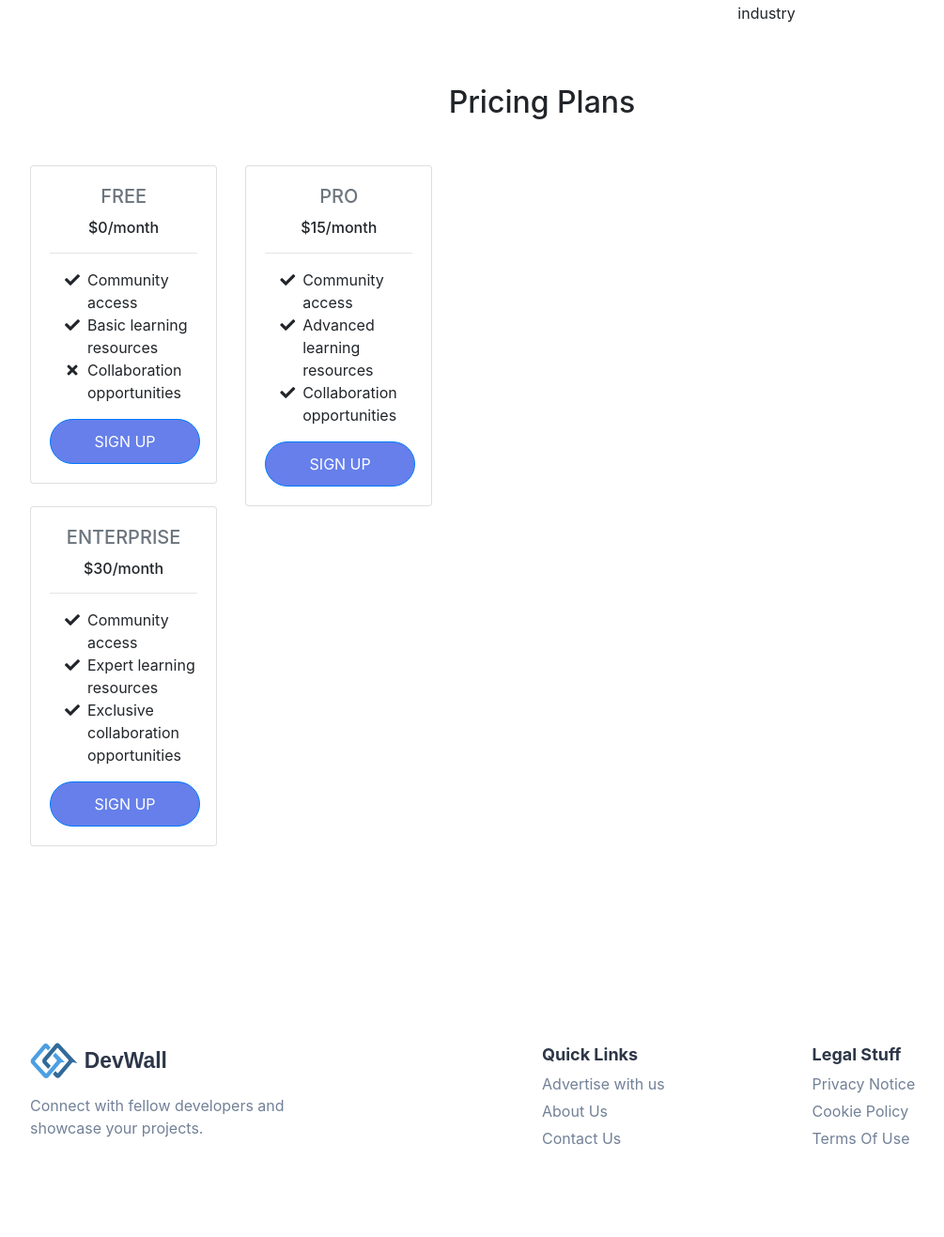
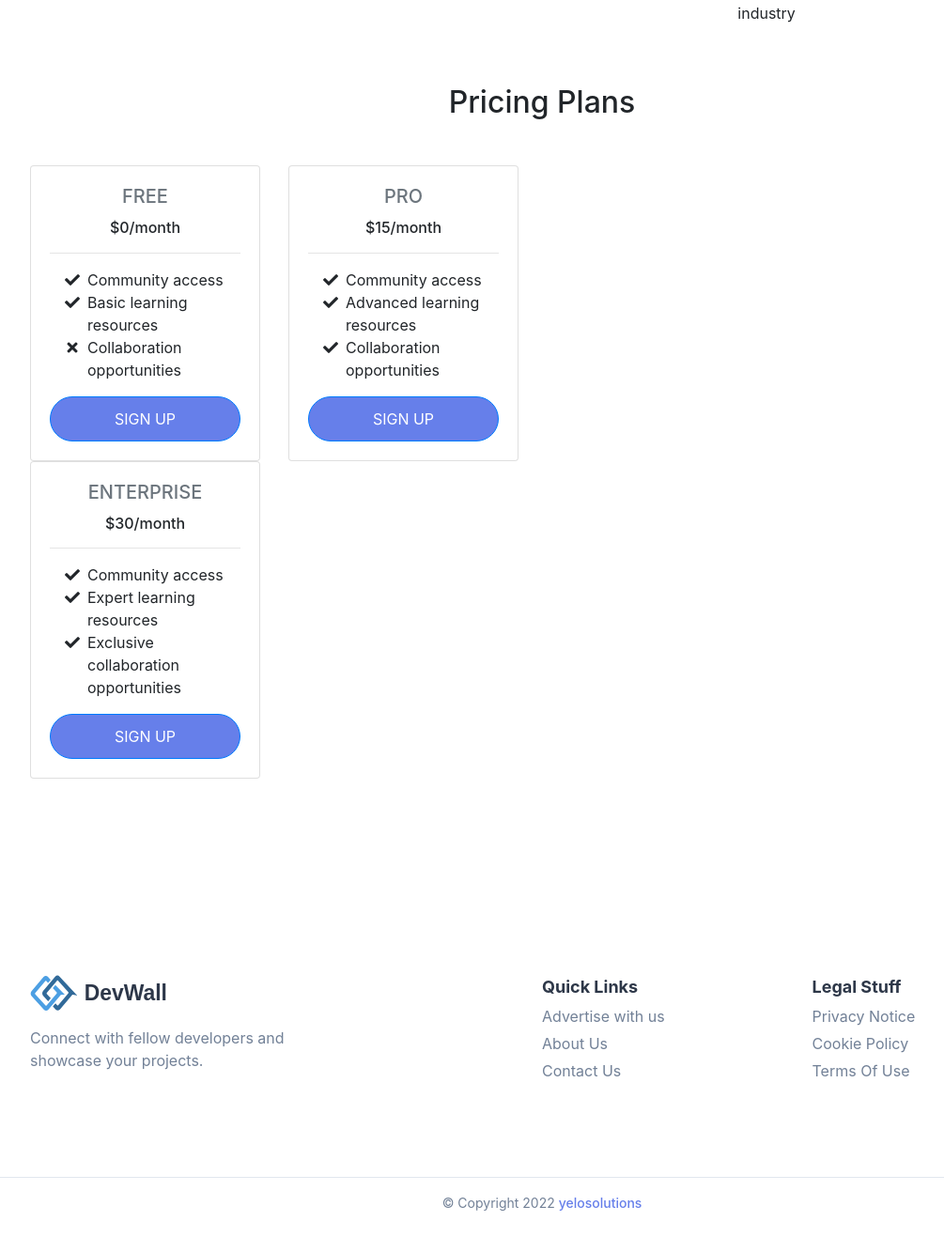
Before and after one commit to yelosolutions/DevWall, a Flask app: page /landing in a window 1280 px wide. Shown: the part 779-2096 px from the top of the page at 94% size, without its empty margins (63-1068 px from the left). After the commit the page ends 2068 px from the top, so only its background shows below. Run offline with Flask 3, Linux system fonts and the light colour scheme; some libraries are stand-ins or nearby versions.

Commit message:
18th dec changes

```diff
--- a/app/templates/base.html
+++ b/app/templates/base.html
@@ -171,8 +171,8 @@
 
                     <a href="#" class="footer-logo">
                         <img src="./static/images/logo-light.svg" alt="DevWall's Logo" width="150" height="40"
-                            >
-                        <img src="./static/images/logo-light.svg" alt="DevWall's Logo" width="150" height="40"
+                            class="logo-light">
+                        <img src="./static/images/logo-dark.svg" alt="DevWall's Logo" width="150" height="40"
                             class="logo-dark">
                     </a>
 
--- a/app/templates/landing.html
+++ b/app/templates/landing.html
@@ -38,8 +38,8 @@
                 <h2 class="text-center mb-5">Pricing Plans</h2>
                 <div class="container">
                     <div class="row">
-                        <div class="col-lg-5">
-                            <div class="card mb-5 mb-lg-0">
+                        <div class="col-lg-6">
+                            <div class="card mb-4 mb-lg-0">
                                 <div class="card-body">
                                     <h5 class="card-title text-muted text-uppercase text-center">Free</h5>
                                     <h6 class="card-price text-center">$0<span class="period">/month</span></h6>
@@ -53,8 +53,8 @@
                                 </div>
                             </div>
                         </div>
-                        <div class="col-lg-5">
-                            <div class="card mb-5 mb-lg-0">
+                        <div class="col-lg-6">
+                            <div class="card mb-4 mb-lg-0">
                                 <div class="card-body">
                                     <h5 class="card-title text-muted text-uppercase text-center">Pro</h5>
                                     <h6 class="card-price text-center">$15<span class="period">/month</span></h6>
@@ -68,8 +68,8 @@
                                 </div>
                             </div>
                         </div>
-                        <div class="col-lg-5">
-                            <div class="card">
+                        <div class="col-lg-6">
+                            <div class="card mb-4 mb-lg-0">
                                 <div class="card-body">
                                     <h5 class="card-title text-muted text-uppercase text-center">Enterprise</h5>
                                     <h6 class="card-price text-center">$30<span class="period">/month</span></h6>
```
Also changed, not shown: app/templates/portfolio.html (+5 -2 lines), app/templates/profile.html (+8 -6 lines), app/static/images/hero2.png (added), app/static/images/hero3.png (added), app/static/images/logo-dark.svg.
